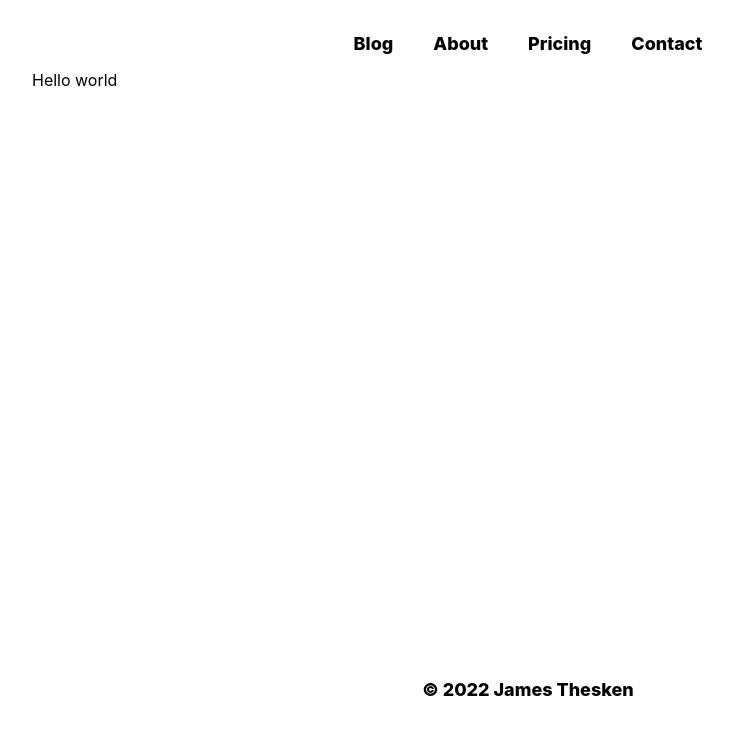
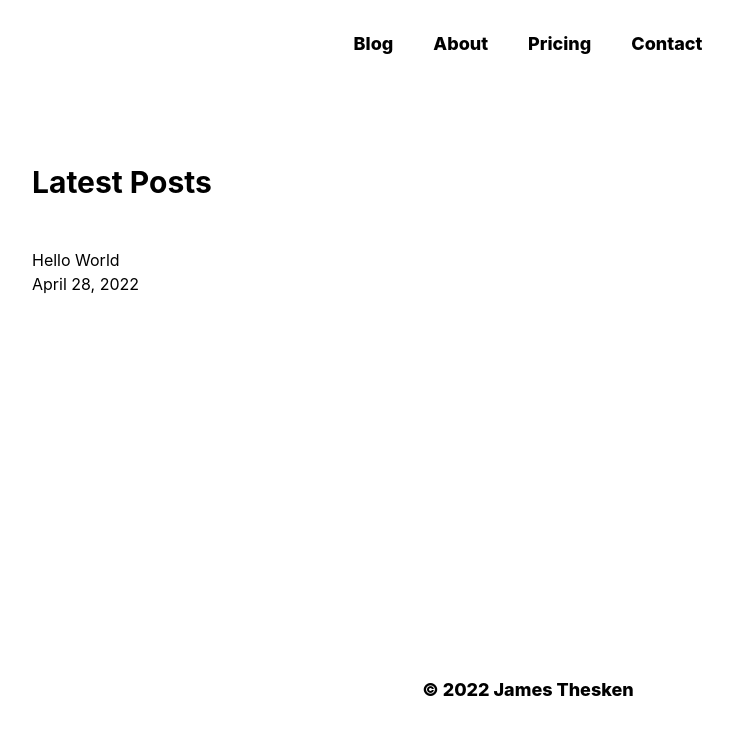
Before and after one commit to jamesthesken/james-blog, a Next.js app: page / in a window 1280 px wide. Shown: the top 734 px of the page, without its empty margins (112-845 px from the left). Built offline with nearby package versions, Linux system fonts and the light colour scheme.

Commit message:
Show all posts on home page

```diff
--- /dev/null
+++ b/components/PostCard.tsx
@@ -0,0 +1,8 @@
+export default function PostCard(props) {
+    return (
+        <div>
+            <h2>{props.title}</h2>
+            <p>{props.date}</p>
+        </div>
+    )
+}
--- /dev/null
+++ b/helpers/getPosts.ts
@@ -0,0 +1,34 @@
+import matter from "gray-matter";
+import fs from "fs";
+import path from "path";
+
+const files = fs.readdirSync(path.join("posts"));
+
+const getPosts = () => {
+    const allPostsData = files.map((fileName) => {
+        const slug = fileName.replace(".mdx", "");
+        const fileContents = fs.readFileSync(
+          path.join(`posts/${slug}.mdx`),
+          "utf8"
+        );
+        const { data } = matter(fileContents);
+        return {
+          slug,
+          data,
+        };
+    });
+    return {
+        allPostsData
+    };
+};
+
+const getPost = (slug) => {
+    const fileContents = fs.readFileSync(path.join(`posts/${slug}.mdx`), "utf8");
+    const { data, content } = matter(fileContents);
+    return {
+        data,
+        content,
+    };
+};
+
+export  { getPosts, getPost };
--- a/package.json
+++ b/package.json
@@ -9,6 +9,7 @@
     "lint": "next lint"
   },
   "dependencies": {
+    "gray-matter": "^4.0.3",
     "next": "12.1.5",
     "react": "18.1.0",
     "react-dom": "18.1.0"
--- a/pages/index.tsx
+++ b/pages/index.tsx
@@ -1,11 +1,31 @@
 import Head from 'next/head'
 import Image from 'next/image'
-import styles from '../styles/Home.module.css'
+import { getPosts } from '../helpers/getPosts';
+import PostCard from '../components/PostCard';
 
-export default function Home() {
+export const getStaticProps = () => {
+  const posts = getPosts();
+  console.log(posts)
+  return {
+    props: {
+      posts,
+    },
+  };
+};
+
+export default function Home({ posts }) {
   return (
     <div>
-      <h1>Hello world</h1>
+      <h1 className="mt-24 mb-12 font-bold text-3xl">Latest Posts</h1>
+      {posts['allPostsData'].map((post) => (
+        <PostCard
+          key={post.slug}
+          title={post.data.title}
+          date={post.data.date}
+          description={post.data.description}
+          slug={post.slug}
+        />
+      ))}
     </div>
   );
 }
--- /dev/null
+++ b/posts/hello-world.mdx
@@ -0,0 +1,5 @@
+---
+title: 'Hello World'
+date:   'April 28, 2022'
+description: 'This is the greatest post.'
+---
```
Also changed, not shown: 1 other file (tests, documents, lock files or other folders).
